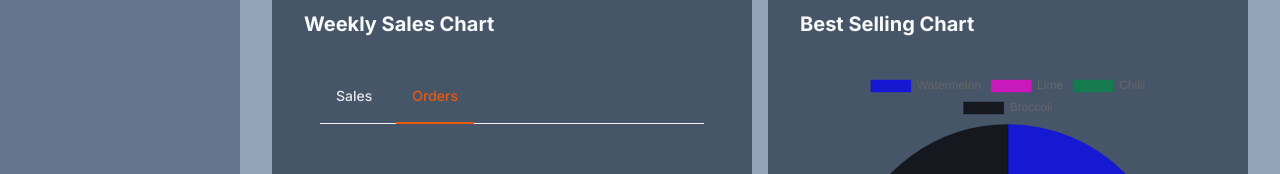
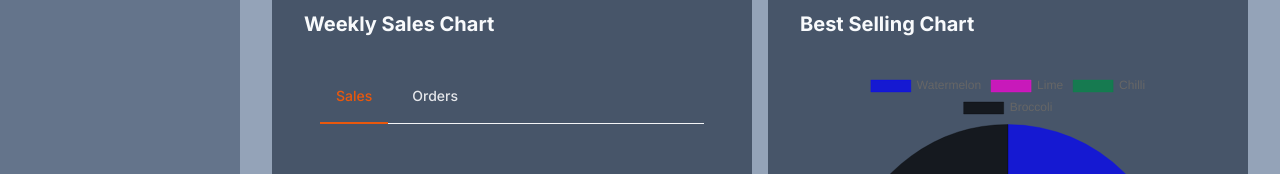
Before and after one commit to skazimhasani/Vendo-Square, a Next.js app: page /dashboard in a window 1280 px wide. Shown: the part 554-728 px from the top of the page. Built offline with nearby package versions, Linux system fonts and the light colour scheme.

Commit message:
Working Tabs

```diff
--- a/components/backoffice/weeklysaleschart.jsx
+++ b/components/backoffice/weeklysaleschart.jsx
@@ -1,6 +1,18 @@
-import React from 'react'
+"use client";
+import React, { useState } from 'react'
 
 export default function WeeklySalesChart() {
+  const tabs= [
+    {
+      title: "Sales",
+      type: "sales",
+    },
+    {
+      title: "Orders",
+      type: "orders",
+    }
+  ];
+  const [chartToDisplay, setChartToDisplay] = useState("sales");
   return (
     <div className="bg-slate-600 p-8 rounded-lg">
       <h2 className='text-xl font-bold mb-4'>Weekly Sales Chart</h2>
@@ -8,15 +20,16 @@
         {/* Tabs */}
 
 
-<div className="text-sm font-medium text-center text-gray-200 border-b border-gray-100 dark:text-gray-400 dark:border-gray-700">
+<div className="text-sm font-medium text-center text-gray-200 border-b
+ border-gray-100 dark:text-gray-400 dark:border-gray-700">
     <ul className="flex flex-wrap -mb-px">
-        <li className="me-2">
-            <button className="inline-block p-4 border-b-2 border-transparent rounded-t-lg hover:text-gray-300 hover:border-gray-100 dark:hover:text-gray-100">Sales</button>
+      {tabs.map((tab,i)=>{
+        return(
+          <li className="me-2" key={i}>
+            <button onClick={()=>setChartToDisplay(tab.type)} className={chartToDisplay == tab.type ? "inline-block p-4 text-orange-600 border-b-2 border-orange-600 rounded-t-lg active dark:text-orange-500 dark:border-orange-500" : "inline-block p-4 border-b-2 border-transparent rounded-t-lg hover:text-gray-300 hover:border-gray-100 dark:hover:text-gray-100" }>{tab.title}</button>
         </li>
-        <li className="me-2">
-            <button className="inline-block p-4 text-orange-600 border-b-2 border-orange-600 rounded-t-lg active dark:text-orange-500 dark:border-orange-500" aria-current="page">Orders</button>
-        </li>
-
+        )
+      })}
     </ul>
 </div>
 
```
